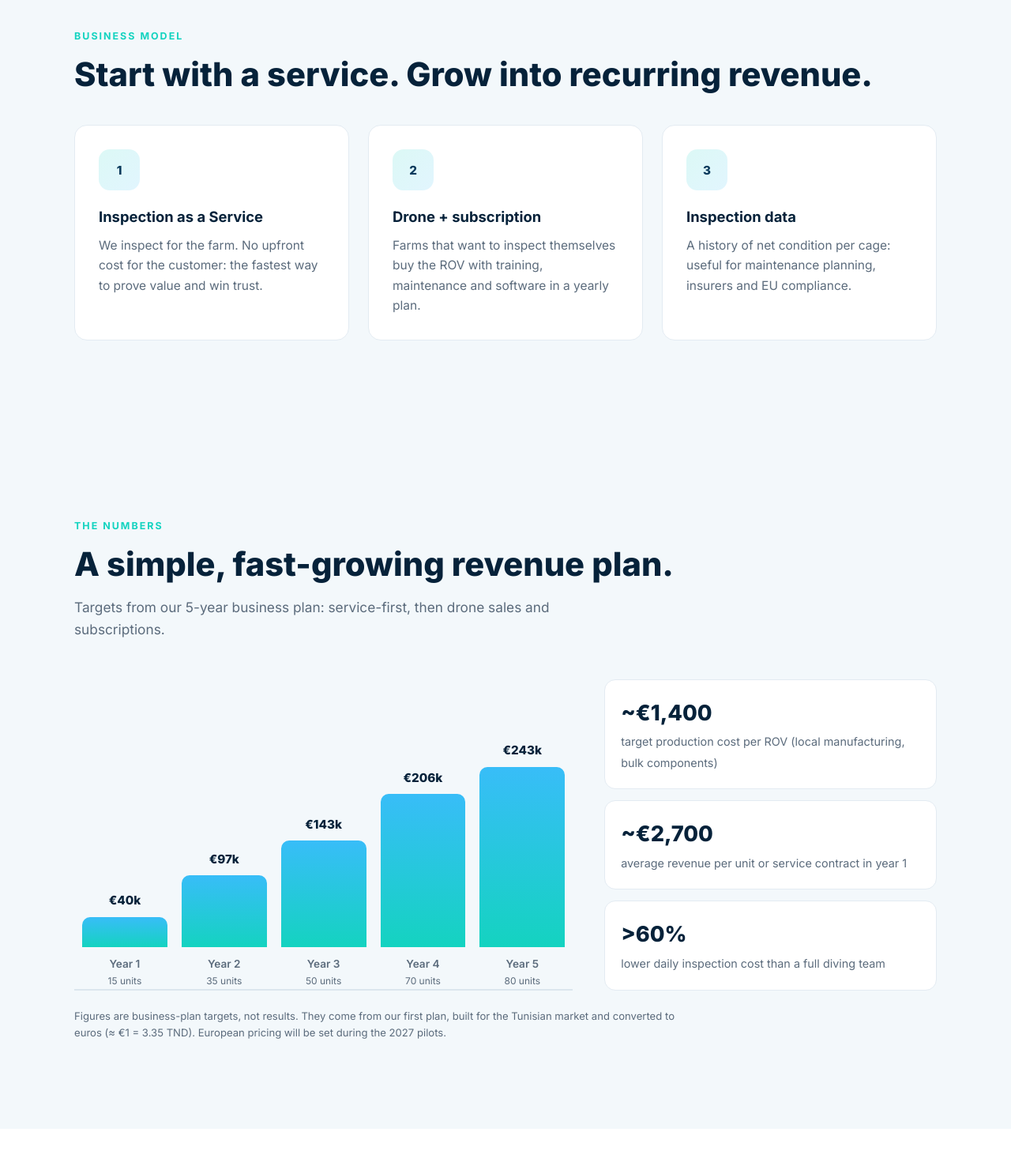
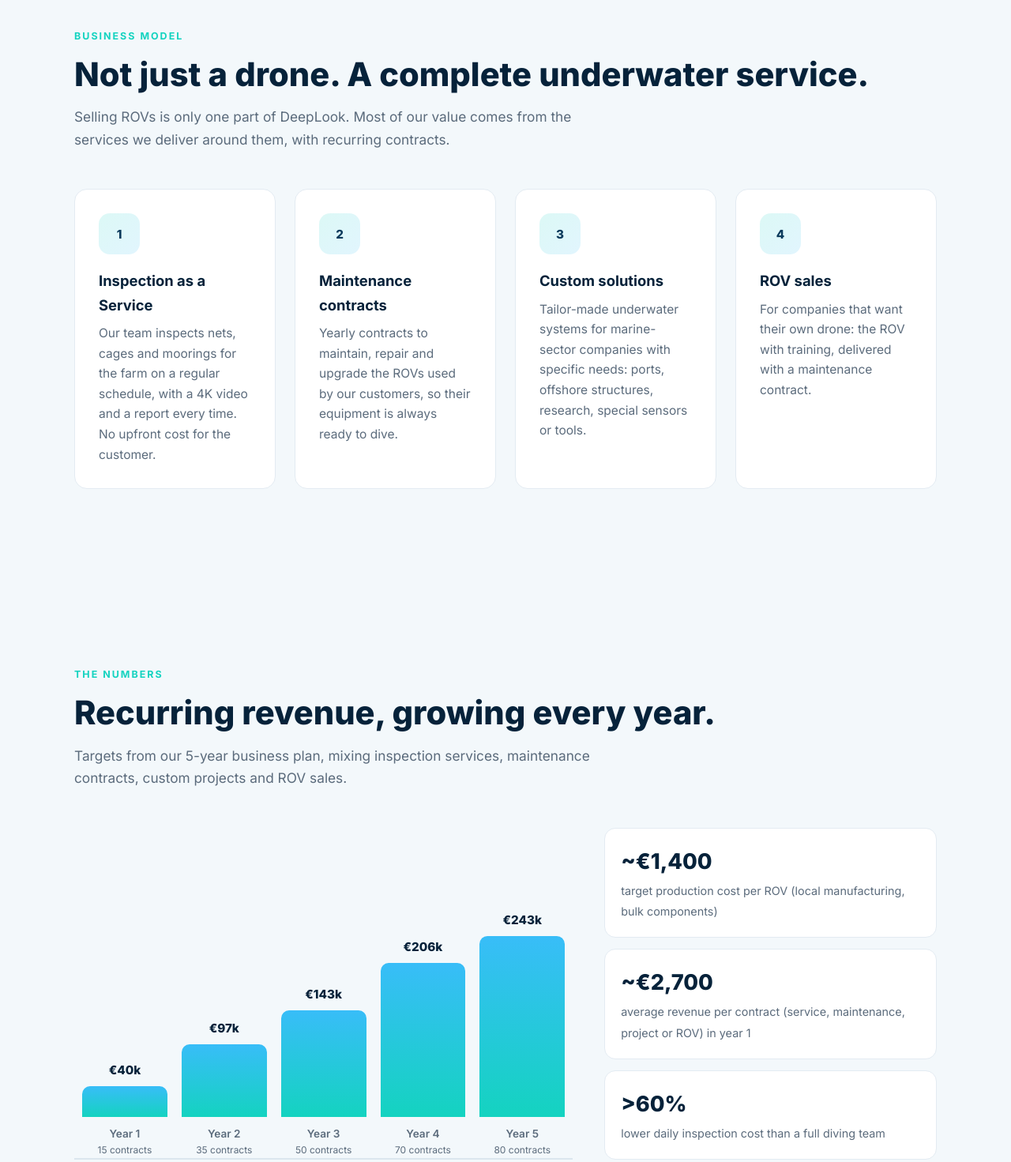
Before and after one commit to BSM8SASSI/bassam-sassi.github.io, a plain HTML site: page deeplook/index.html in a window 1280 px wide. Shown: the part 3640-5111 px from the top of the page at 79% size. Drawn offline with Linux system fonts and the light colour scheme.

Commit message:
DeepLook: service-based business model (inspection, maintenance, custom solutions)
Co-Authored-By: Claude Opus 5.5 <noreply@anthropic.com>
Claude-Session: https://claude.ai/code/session_018UDQdpM8TajefKTC739SYx

```diff
--- a/deeplook/index.html
+++ b/deeplook/index.html
@@ -71,7 +71,7 @@ header::after{content:"";position:absolute;inset:0;background:repeating-linear-g
 .stat span{color:#9fb6c8;font-size:.92rem}
 
 /* CARDS */
-.grid{display:grid;grid-template-columns:repeat(auto-fit,minmax(250px,1fr));gap:24px}
+.grid{display:grid;grid-template-columns:repeat(auto-fit,minmax(240px,1fr));gap:24px}
 .card{background:#fff;border:1px solid #e3ebf2;border-radius:var(--radius);padding:30px;transition:transform .3s,box-shadow .3s,border-color .3s}
 .card:hover{transform:translateY(-6px);box-shadow:0 20px 50px rgba(6,34,58,.12);border-color:var(--teal)}
 .card .ico{width:52px;height:52px;border-radius:14px;display:flex;align-items:center;justify-content:center;font-size:.95rem;font-weight:800;color:var(--deep);background:linear-gradient(135deg,rgba(20,211,192,.15),rgba(56,189,248,.15));margin-bottom:18px}
@@ -264,31 +264,33 @@ footer a{color:#9fb6c8}
 
 <section class="alt"><div class="wrap">
   <span class="eyebrow reveal">Business model</span>
-  <h2 class="reveal">Start with a service. Grow into recurring revenue.</h2>
-  <div class="grid" style="margin-top:40px">
-    <div class="card reveal"><div class="ico">1</div><h3>Inspection as a Service</h3><p>We inspect for the farm. No upfront cost for the customer: the fastest way to prove value and win trust.</p></div>
-    <div class="card reveal d1"><div class="ico">2</div><h3>Drone + subscription</h3><p>Farms that want to inspect themselves buy the ROV with training, maintenance and software in a yearly plan.</p></div>
-    <div class="card reveal d2"><div class="ico">3</div><h3>Inspection data</h3><p>A history of net condition per cage: useful for maintenance planning, insurers and EU compliance.</p></div>
+  <h2 class="reveal">Not just a drone. A complete underwater service.</h2>
+  <p class="lead reveal">Selling ROVs is only one part of DeepLook. Most of our value comes from the services we deliver around them, with recurring contracts.</p>
+  <div class="grid">
+    <div class="card reveal"><div class="ico">1</div><h3>Inspection as a Service</h3><p>Our team inspects nets, cages and moorings for the farm on a regular schedule, with a 4K video and a report every time. No upfront cost for the customer.</p></div>
+    <div class="card reveal d1"><div class="ico">2</div><h3>Maintenance contracts</h3><p>Yearly contracts to maintain, repair and upgrade the ROVs used by our customers, so their equipment is always ready to dive.</p></div>
+    <div class="card reveal d2"><div class="ico">3</div><h3>Custom solutions</h3><p>Tailor-made underwater systems for marine-sector companies with specific needs: ports, offshore structures, research, special sensors or tools.</p></div>
+    <div class="card reveal d3"><div class="ico">4</div><h3>ROV sales</h3><p>For companies that want their own drone: the ROV with training, delivered with a maintenance contract.</p></div>
   </div>
 </div></section>
 
 <section id="numbers" class="alt"><div class="wrap">
   <span class="eyebrow reveal">The numbers</span>
-  <h2 class="reveal">A simple, fast-growing revenue plan.</h2>
-  <p class="lead reveal">Targets from our 5-year business plan: service-first, then drone sales and subscriptions.</p>
+  <h2 class="reveal">Recurring revenue, growing every year.</h2>
+  <p class="lead reveal">Targets from our 5-year business plan, mixing inspection services, maintenance contracts, custom projects and ROV sales.</p>
   <div class="fin">
     <div class="reveal">
       <div class="bars">
-        <div class="bar" style="--h:17%"><em>€40k</em><i></i><small>Year 1</small><u>15 units</u></div>
-        <div class="bar" style="--h:40%"><em>€97k</em><i></i><small>Year 2</small><u>35 units</u></div>
-        <div class="bar" style="--h:59%"><em>€143k</em><i></i><small>Year 3</small><u>50 units</u></div>
-        <div class="bar" style="--h:85%"><em>€206k</em><i></i><small>Year 4</small><u>70 units</u></div>
-        <div class="bar" style="--h:100%"><em>€243k</em><i></i><small>Year 5</small><u>80 units</u></div>
+        <div class="bar" style="--h:17%"><em>€40k</em><i></i><small>Year 1</small><u>15 contracts</u></div>
+        <div class="bar" style="--h:40%"><em>€97k</em><i></i><small>Year 2</small><u>35 contracts</u></div>
+        <div class="bar" style="--h:59%"><em>€143k</em><i></i><small>Year 3</small><u>50 contracts</u></div>
+        <div class="bar" style="--h:85%"><em>€206k</em><i></i><small>Year 4</small><u>70 contracts</u></div>
+        <div class="bar" style="--h:100%"><em>€243k</em><i></i><small>Year 5</small><u>80 contracts</u></div>
       </div>
     </div>
     <div class="kpis">
       <div class="kpi reveal"><b>~€1,400</b><span>target production cost per ROV (local manufacturing, bulk components)</span></div>
-      <div class="kpi reveal d1"><b>~€2,700</b><span>average revenue per unit or service contract in year 1</span></div>
+      <div class="kpi reveal d1"><b>~€2,700</b><span>average revenue per contract (service, maintenance, project or ROV) in year 1</span></div>
       <div class="kpi reveal d2"><b>&gt;60%</b><span>lower daily inspection cost than a full diving team</span></div>
     </div>
   </div>
@@ -335,7 +337,7 @@ footer a{color:#9fb6c8}
     <div class="tl done reveal"><div class="when">September 2026</div><h4>Incubator Demo Day</h4><p>Pitched at the StarTech Incubator Demo Day (EFE-Tunisia).</p></div>
     <div class="tl done reveal"><div class="when">Autumn 2026</div><h4>Based in Toulon, France</h4><p>The founder joins ISEN Méditerranée, at the heart of France's leading naval and marine-robotics ecosystem.</p></div>
     <div class="tl reveal"><div class="when">2027</div><h4>Pilot farms in Italy and France</h4><p>Field trials with first fish farms, product v2 based on their feedback, incubation and first funding.</p></div>
-    <div class="tl reveal"><div class="when">2028</div><h4>Commercial launch in the Mediterranean EU</h4><p>Italy, Greece and Spain, with a service-first model and local partners.</p></div>
+    <div class="tl reveal"><div class="when">2028</div><h4>Commercial launch in the Mediterranean EU</h4><p>Inspection and maintenance contracts in Italy, Greece and Spain, and first custom projects for marine-sector companies.</p></div>
   </div>
 </div></section>
 
```
